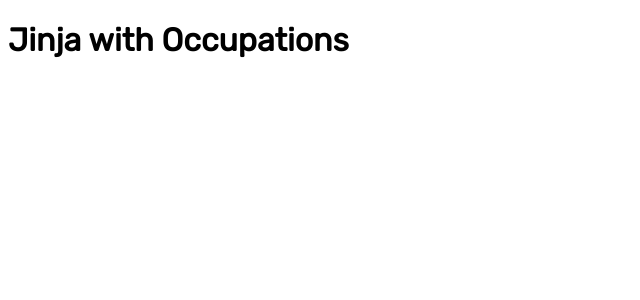
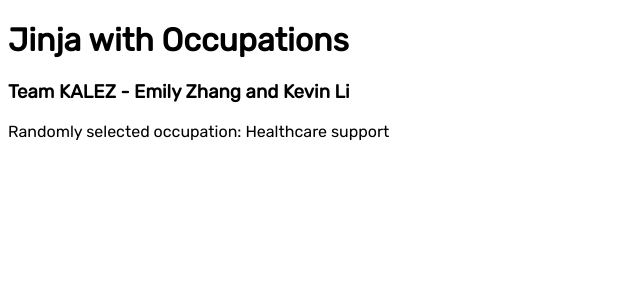
Before and after one commit to pollsmor/softdev, a Flask app: page /occupyflaskst in a window 1280 px wide. Shown: the top 300 px of the page, without its empty margins (0-640 px from the left). Run offline with Flask 2, Linux system fonts and the light colour scheme.

Commit message:
Randomly selected occupation

```diff
--- a/10_occ/app.py
+++ b/10_occ/app.py
@@ -6,13 +6,43 @@
 import random
 from flask import Flask, render_template
 
-app = Flask(__name__)
+#CSV parsing stuff-----------------------------------------------------
+file = open("data/occupations.csv", "r")
+lines = file.readlines()[1:] #skip header line
+lines = lines[:-1] #get rid of total line since that is not useful for this assignment
 
 occupationsArray = []
 
+for line in lines:
+    parsed = line.rsplit(",", 1) #allows me to split from the rightmost comma of a line - avoids issue of an occupation having a comma
+    jobClass = parsed[0]
+    percentage = float(parsed[1]) #must be stored as a number per instructions
+    for i in range(int(percentage * 10)): #Arrays don't take floats as indices and I don't want to chop off the decimal - multiply by 10 to get rid of tenths place
+        occupationsArray.append(jobClass)
+
+file.close() #courtesy? idk I just remember being told to do this in intro2 no matter what
+
+#Randomly chooses an occupation weighted based on percentage
+def pickOccupation():
+    index = random.randint(0, len(occupationsArray) + 1)
+    if (index == len(occupationsArray) or index == len(occupationsArray) + 1):
+        return "Unemployed"
+
+    return occupationsArray[index]
+
+#---------------------------------------------------------------------
+
+app = Flask(__name__)
+
+@app.route("/")
+def home():
+    return "You're lost lul"
+
 @app.route("/occupyflaskst")
 def occupyflaskst():
-    return render_template("/hw.html")
+    occupation = pickOccupation()
+    print("Randomly picked: " + occupation) #testing if this gets passed
+    return render_template("/hw.html", occupation=occupation)
 
 if __name__ == "__main__":
     app.debug = True
--- a/10_occ/templates/hw.html
+++ b/10_occ/templates/hw.html
@@ -7,6 +7,8 @@
 	</head>
 	<body>
 		<h1>Jinja with Occupations</h1>
+		<h3>Team KALEZ - Emily Zhang and Kevin Li</h3>
+		<p>Randomly selected occupation: {{ occupation }}</p>
 		{% for item in list %}
 			{{ item }}
 			<br>
```
